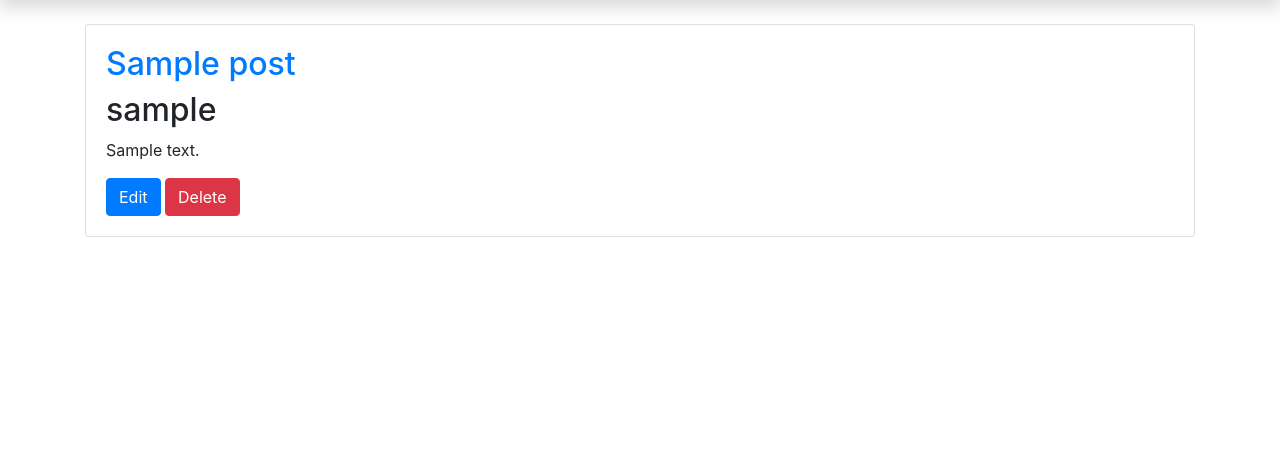
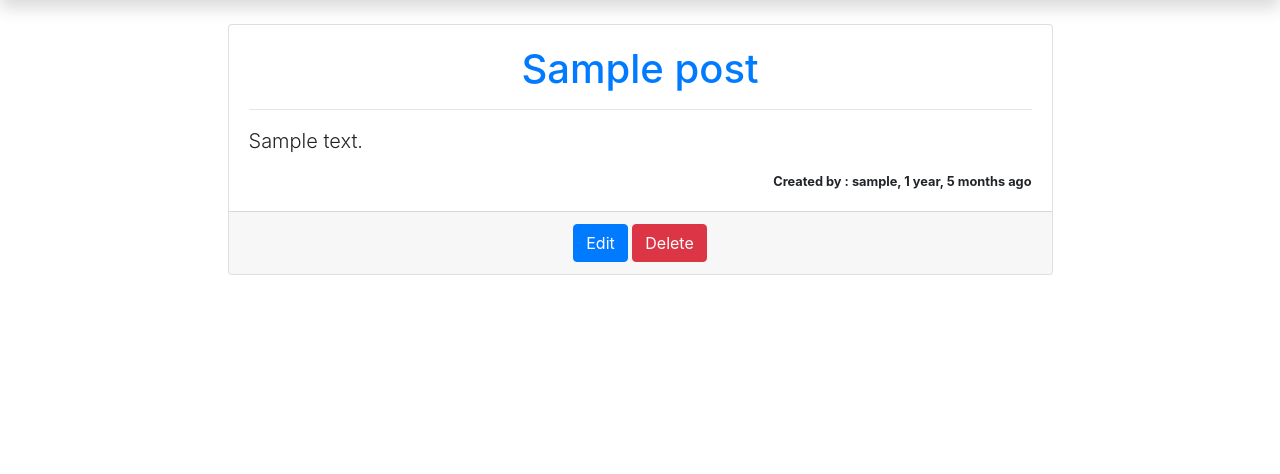
Before and after one commit to zuber-shekh7/django-blog-app, a Django app: page /posts/1/ in a window 1280 px wide. Shown: the part 88-562 px from the top of the page. Run offline with Django 3.2, Linux system fonts and the light colour scheme; a user stored in the database is signed in; tables that the repository leaves empty hold one stand-in row (values such as "Sample post").

Commit message:
Updated post detail page

```diff
--- a/templates/blog/detail.html
+++ b/templates/blog/detail.html
@@ -1,16 +1,32 @@
 {% extends 'core/base.html' %} {% block main %}
 <section>
   <div class="row">
-    <div class="col-md-12">
+    <div class="col-9 mx-auto">
       <div class="card mb-2">
         <div class="card-body">
-          <h2><a href="#">{{post.title}}</a></h2>
-          <h2>{{post.author.username}}</h2>
-          <p class"lead">{{post.content}}</p>
+          <h1 class="text-primary text-center">{{post.title}}</h1>
+          <hr />
+          <p class="lead">{{post.content}}</p>
+          <small class="float-right"
+            ><strong
+              >Created by : {{post.author.username}},
+              {{post.updated_at|timesince}} ago</strong
+            ></small
+          >
+        </div>
+        <div class="card-footer text-center">
           {% if request.user == post.author %}
           <div>
-            <a class="btn btn-primary" href="{% url 'blog:update-post' pk=post.id %}">Edit</a>
-            <a class="btn btn-danger" href="{% url 'blog:delete-post' pk=post.id %}">Delete</a>
+            <a
+              class="btn btn-primary"
+              href="{% url 'blog:update-post' pk=post.id %}"
+              >Edit</a
+            >
+            <a
+              class="btn btn-danger"
+              href="{% url 'blog:delete-post' pk=post.id %}"
+              >Delete</a
+            >
           </div>
           {% endif %}
         </div>
```
